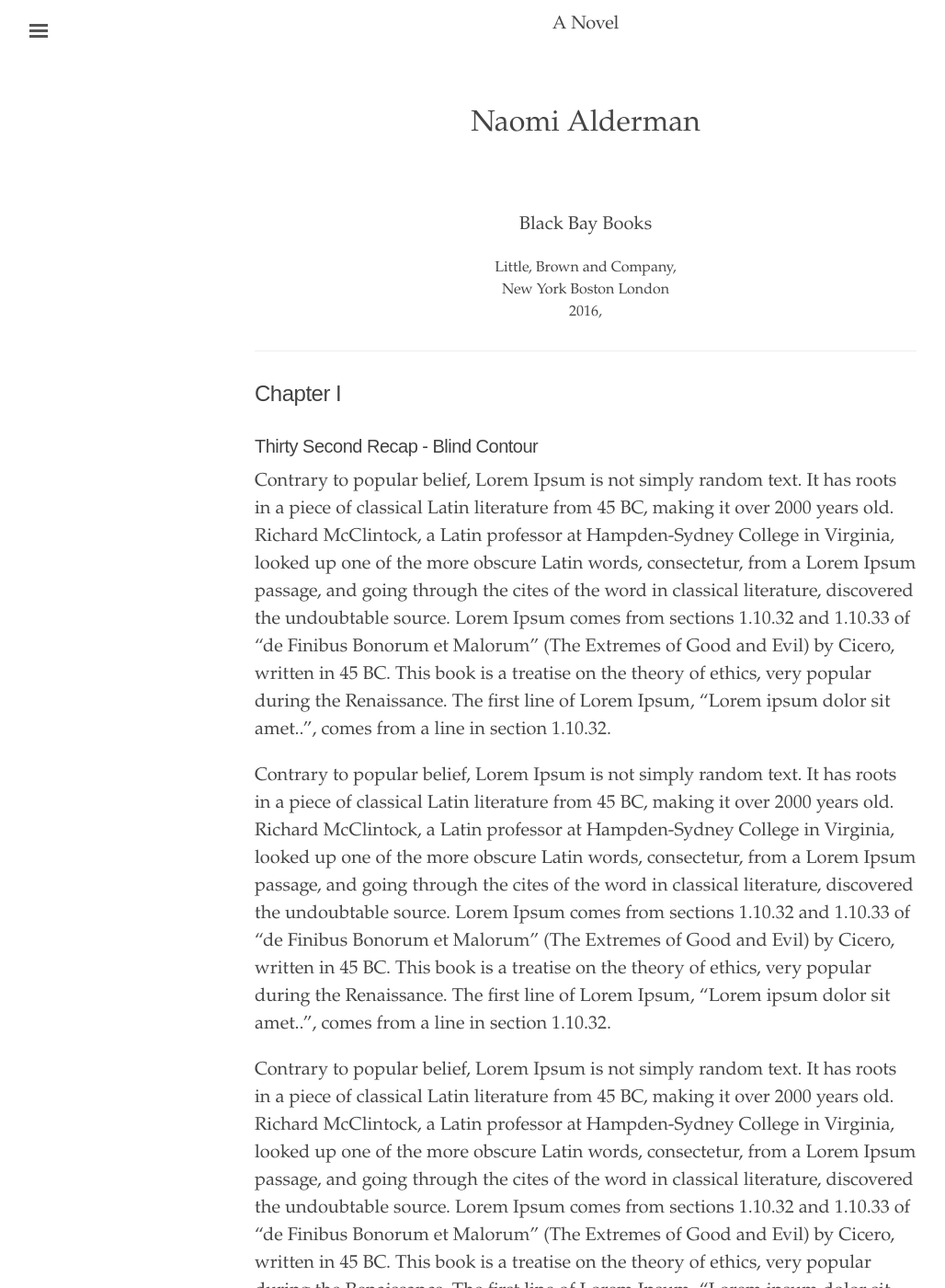
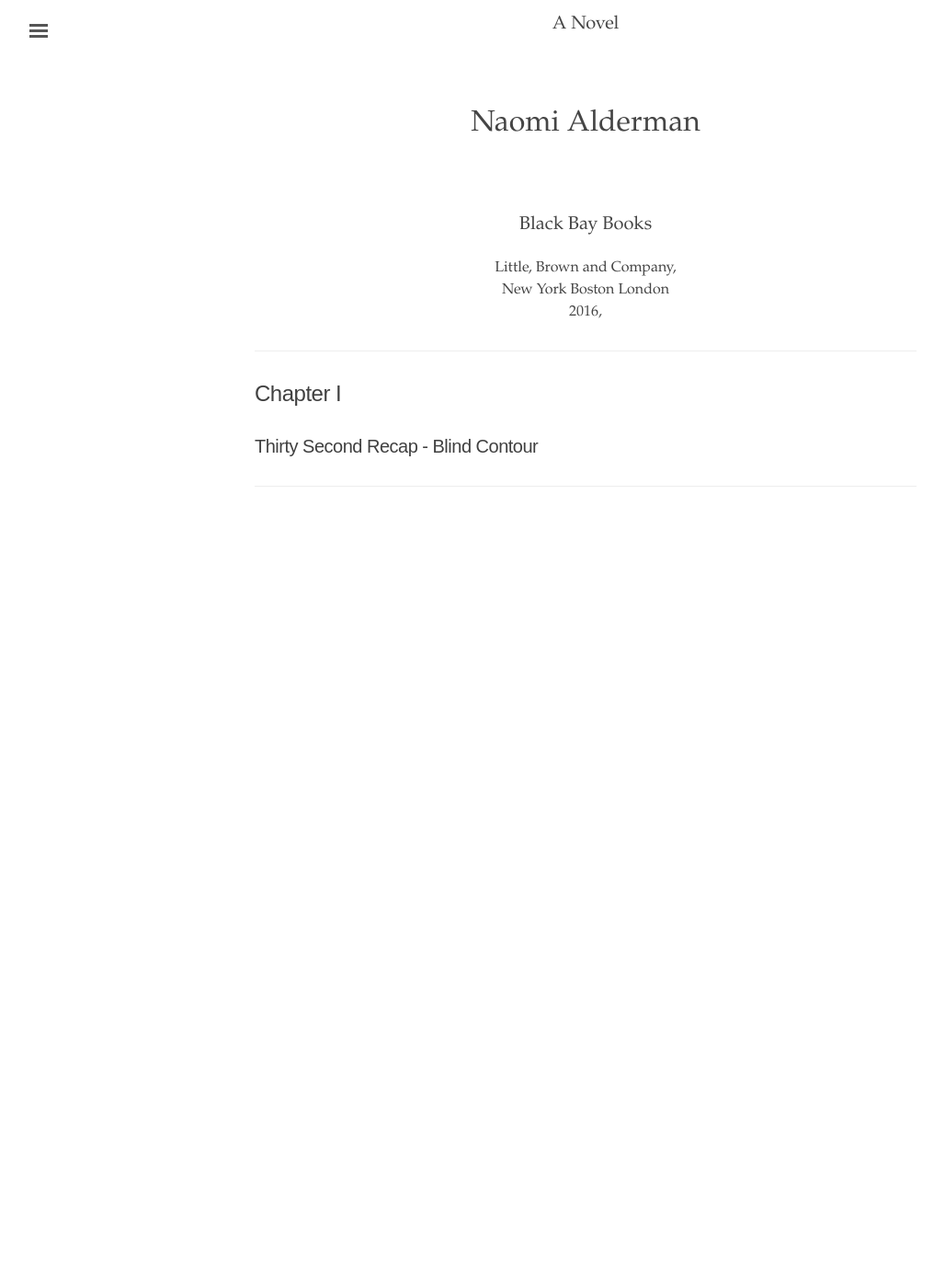
Before and after one commit to yngtodd/sketchbook, a Jekyll site: the page built from contents/thepower.md, in a window 1280 px wide and 1400 px high, scrolled down 891 px. Shown: the whole window at 92% size, without its empty margins (3-1031 px from the left). Built offline with Jekyll 4.4.1, drawn with Linux system fonts in a browser that asks for light colours; after the commit the page ends 1521 px from its top, so only the background shows below that; some of the changed text lies outside the part shown.

Commit message:
removing ipsum

```diff
--- a/contents/thepower.md
+++ b/contents/thepower.md
@@ -37,14 +37,4 @@
 
 ### Thirty Second Recap - Blind Contour
 
-Contrary to popular belief, Lorem Ipsum is not simply random text. It has roots in a piece of classical Latin literature from 45 BC, making it over 2000 years old. Richard McClintock, a Latin professor at Hampden-Sydney College in Virginia, looked up one of the more obscure Latin words, consectetur, from a Lorem Ipsum passage, and going through the cites of the word in classical literature, discovered the undoubtable source. Lorem Ipsum comes from sections 1.10.32 and 1.10.33 of "de Finibus Bonorum et Malorum" (The Extremes of Good and Evil) by Cicero, written in 45 BC. This book is a treatise on the theory of ethics, very popular during the Renaissance. The first line of Lorem Ipsum, "Lorem ipsum dolor sit amet..", comes from a line in section 1.10.32.
-
-Contrary to popular belief, Lorem Ipsum is not simply random text. It has roots in a piece of classical Latin literature from 45 BC, making it over 2000 years old. Richard McClintock, a Latin professor at Hampden-Sydney College in Virginia, looked up one of the more obscure Latin words, consectetur, from a Lorem Ipsum passage, and going through the cites of the word in classical literature, discovered the undoubtable source. Lorem Ipsum comes from sections 1.10.32 and 1.10.33 of "de Finibus Bonorum et Malorum" (The Extremes of Good and Evil) by Cicero, written in 45 BC. This book is a treatise on the theory of ethics, very popular during the Renaissance. The first line of Lorem Ipsum, "Lorem ipsum dolor sit amet..", comes from a line in section 1.10.32.
-
-Contrary to popular belief, Lorem Ipsum is not simply random text. It has roots in a piece of classical Latin literature from 45 BC, making it over 2000 years old. Richard McClintock, a Latin professor at Hampden-Sydney College in Virginia, looked up one of the more obscure Latin words, consectetur, from a Lorem Ipsum passage, and going through the cites of the word in classical literature, discovered the undoubtable source. Lorem Ipsum comes from sections 1.10.32 and 1.10.33 of "de Finibus Bonorum et Malorum" (The Extremes of Good and Evil) by Cicero, written in 45 BC. This book is a treatise on the theory of ethics, very popular during the Renaissance. The first line of Lorem Ipsum, "Lorem ipsum dolor sit amet..", comes from a line in section 1.10.32.
-
-Contrary to popular belief, Lorem Ipsum is not simply random text. It has roots in a piece of classical Latin literature from 45 BC, making it over 2000 years old. Richard McClintock, a Latin professor at Hampden-Sydney College in Virginia, looked up one of the more obscure Latin words, consectetur, from a Lorem Ipsum passage, and going through the cites of the word in classical literature, discovered the undoubtable source. Lorem Ipsum comes from sections 1.10.32 and 1.10.33 of "de Finibus Bonorum et Malorum" (The Extremes of Good and Evil) by Cicero, written in 45 BC. This book is a treatise on the theory of ethics, very popular during the Renaissance. The first line of Lorem Ipsum, "Lorem ipsum dolor sit amet..", comes from a line in section 1.10.32.
-
-Contrary to popular belief, Lorem Ipsum is not simply random text. It has roots in a piece of classical Latin literature from 45 BC, making it over 2000 years old. Richard McClintock, a Latin professor at Hampden-Sydney College in Virginia, looked up one of the more obscure Latin words, consectetur, from a Lorem Ipsum passage, and going through the cites of the word in classical literature, discovered the undoubtable source. Lorem Ipsum comes from sections 1.10.32 and 1.10.33 of "de Finibus Bonorum et Malorum" (The Extremes of Good and Evil) by Cicero, written in 45 BC. This book is a treatise on the theory of ethics, very popular during the Renaissance. The first line of Lorem Ipsum, "Lorem ipsum dolor sit amet..", comes from a line in section 1.10.32.
-
 ---
```
